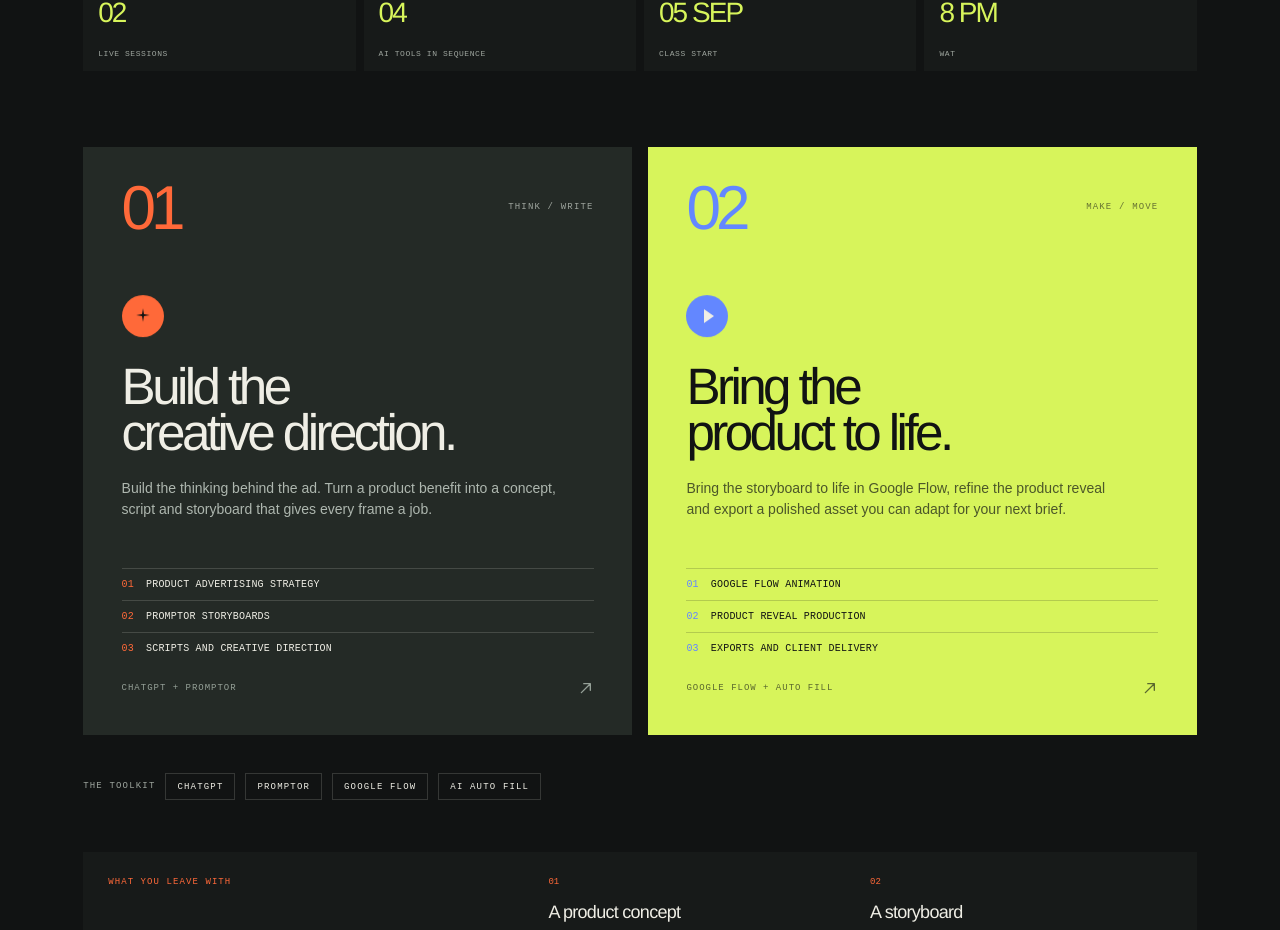
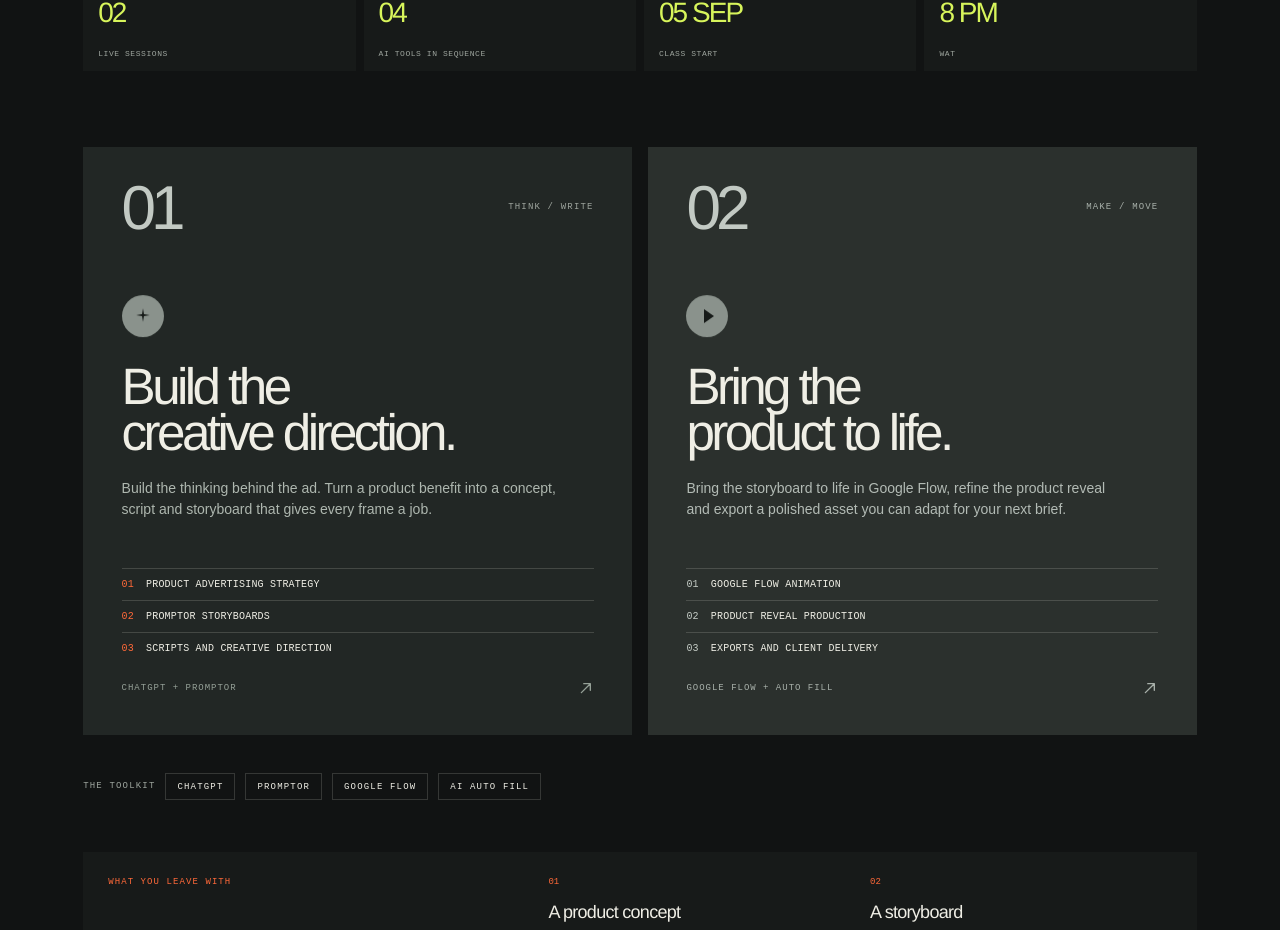
Before and after one commit to franklinalegu/productreveal, a React (Vite) app: page / in a window 1280 px wide. Shown: the part 2412-3342 px from the top of the page. Built offline with nearby package versions, Linux system fonts and the light colour scheme; no server answers.

Commit message:
Balance session card colours

```diff
--- a/index.html
+++ b/index.html
@@ -613,6 +613,22 @@ a.play-button { text-decoration: none; }
   .signal-item:nth-child(2), .signal-item:nth-child(4) { border-bottom: 1px solid var(--line); }
 }
 
+/* Balanced session card palette. Keep both cards in the same neutral family. */
+.session-card-dark,
+.session-card-lime { background: #222725; color: var(--cream); }
+.session-card-lime { background: #2b302d; }
+.session-card-dark h3 span,
+.session-card-lime h3 span { color: inherit; }
+.session-card-lime > p { color: #b3bbb5; }
+.session-card-lime .card-tag,
+.session-card-lime .card-bottom { color: #a8b0aa; }
+.session-card-lime .session-list li { border-color: var(--line); }
+.session-card-lime .session-list li span { color: #c5ccc6; }
+.session-card .card-number,
+.session-card-lime .card-number { color: #c2c9c3; }
+.session-icon--orange,
+.session-icon--blue { background: #8a928c; color: #161a18; }
+
 /* Standalone preview helpers. The page also has a React version for the live Vite preview. */
 .main-nav a { border: 0; background: transparent; color: var(--muted); padding: 10px 0; font-family: var(--mono); font-size: 10px; text-transform: uppercase; letter-spacing: .07em; transition: color .2s ease; }
 .main-nav a:hover { color: var(--cream); }
--- a/src/styles.css
+++ b/src/styles.css
@@ -603,3 +603,19 @@ a.play-button { text-decoration: none; }
   .signal-item:nth-child(3), .signal-item:nth-child(5) { border-right: 0; }
   .signal-item:nth-child(2), .signal-item:nth-child(4) { border-bottom: 1px solid var(--line); }
 }
+
+/* Balanced session card palette. Keep both cards in the same neutral family. */
+.session-card-dark,
+.session-card-lime { background: #222725; color: var(--cream); }
+.session-card-lime { background: #2b302d; }
+.session-card-dark h3 span,
+.session-card-lime h3 span { color: inherit; }
+.session-card-lime > p { color: #b3bbb5; }
+.session-card-lime .card-tag,
+.session-card-lime .card-bottom { color: #a8b0aa; }
+.session-card-lime .session-list li { border-color: var(--line); }
+.session-card-lime .session-list li span { color: #c5ccc6; }
+.session-card .card-number,
+.session-card-lime .card-number { color: #c2c9c3; }
+.session-icon--orange,
+.session-icon--blue { background: #8a928c; color: #161a18; }
```
